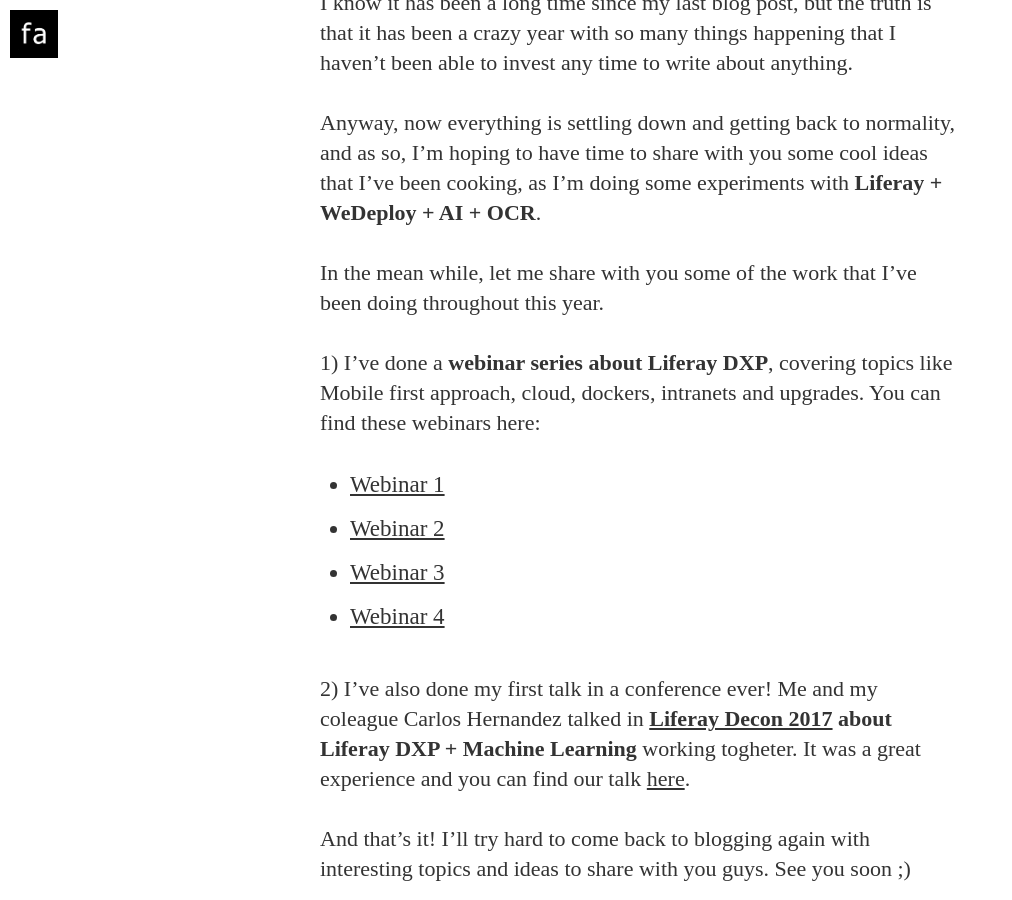
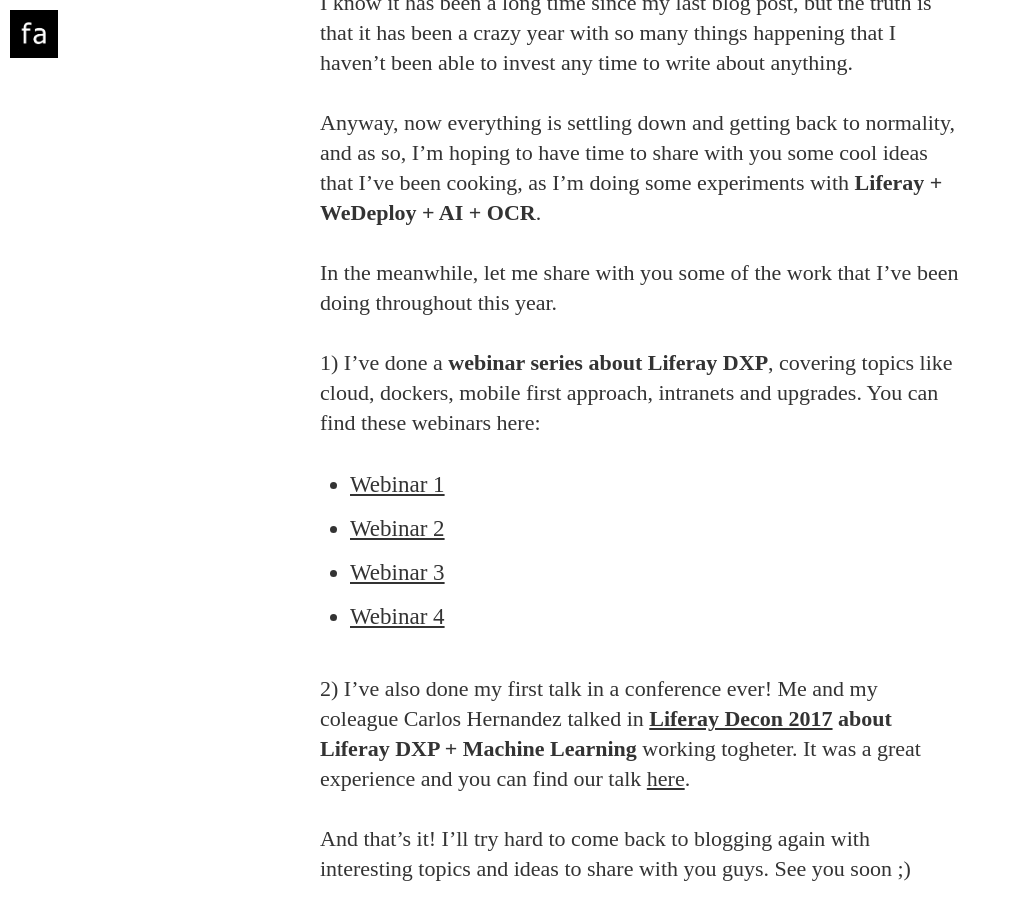
Before and after one commit to fafonso/fafonso.github.io, a Jekyll site: the page built from _posts/2017-11-05-long-time-no-see.markdown, in a window 1280 px wide and 900 px high, scrolled down 952 px. Shown: the whole window, without its empty margins (0-1012 px from the left). Built offline with Jekyll 4.4.1, drawn with Linux system fonts in a browser that asks for light colours; nearby versions of some CDN libraries; some web fonts are replaced.

Commit message:
Add small improvements and corrections

```diff
--- a/_posts/2017-11-05-long-time-no-see.markdown
+++ b/_posts/2017-11-05-long-time-no-see.markdown
@@ -11,9 +11,9 @@
 
 Anyway, now everything is settling down and getting back to normality, and as so, I'm hoping to have time to share with you some cool ideas that I've been cooking, as I'm doing some experiments with **Liferay + WeDeploy + AI + OCR**.
 
-In the mean while, let me share with you some of the work that I've been doing throughout this year.
+In the meanwhile, let me share with you some of the work that I've been doing throughout this year.
 
-1) I've done a **webinar series about Liferay DXP**, covering topics like Mobile first approach, cloud, dockers, intranets and upgrades. You can find these webinars here:
+1) I've done a **webinar series about Liferay DXP**, covering topics like cloud, dockers, mobile first approach, intranets and upgrades. You can find these webinars here:
 - [Webinar 1](https://www.liferay.com/events?marketingEventId=231606513)
 - [Webinar 2](https://www.liferay.com/events?marketingEventId=231606515)
 - [Webinar 3](https://www.liferay.com/events?marketingEventId=231606516)
```
